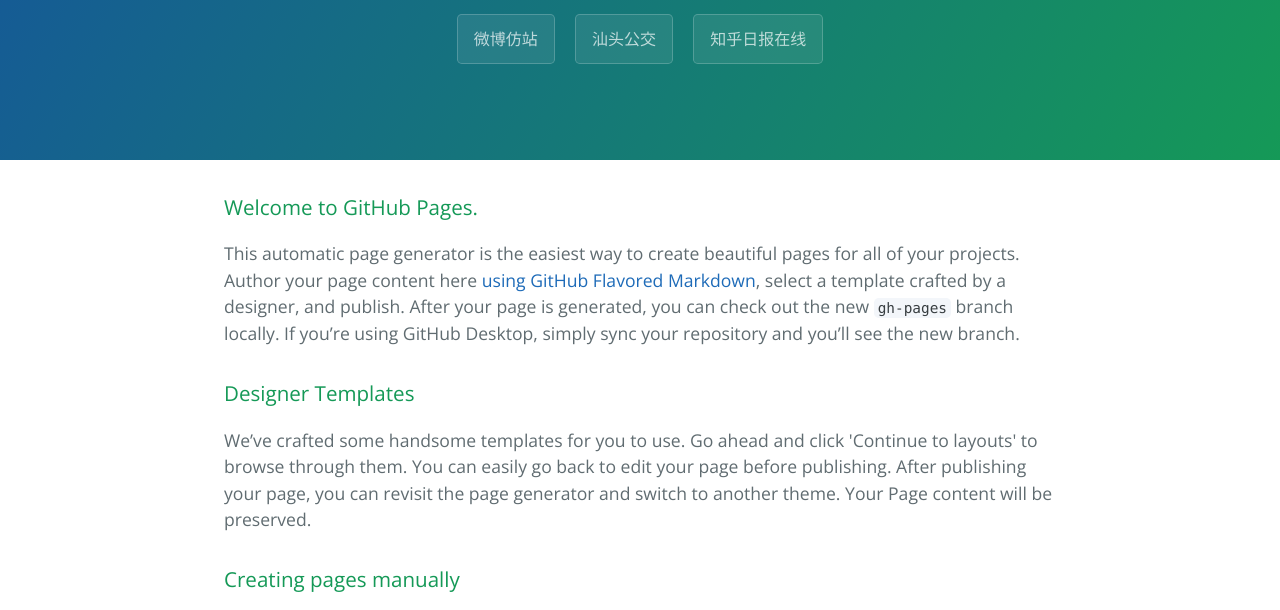
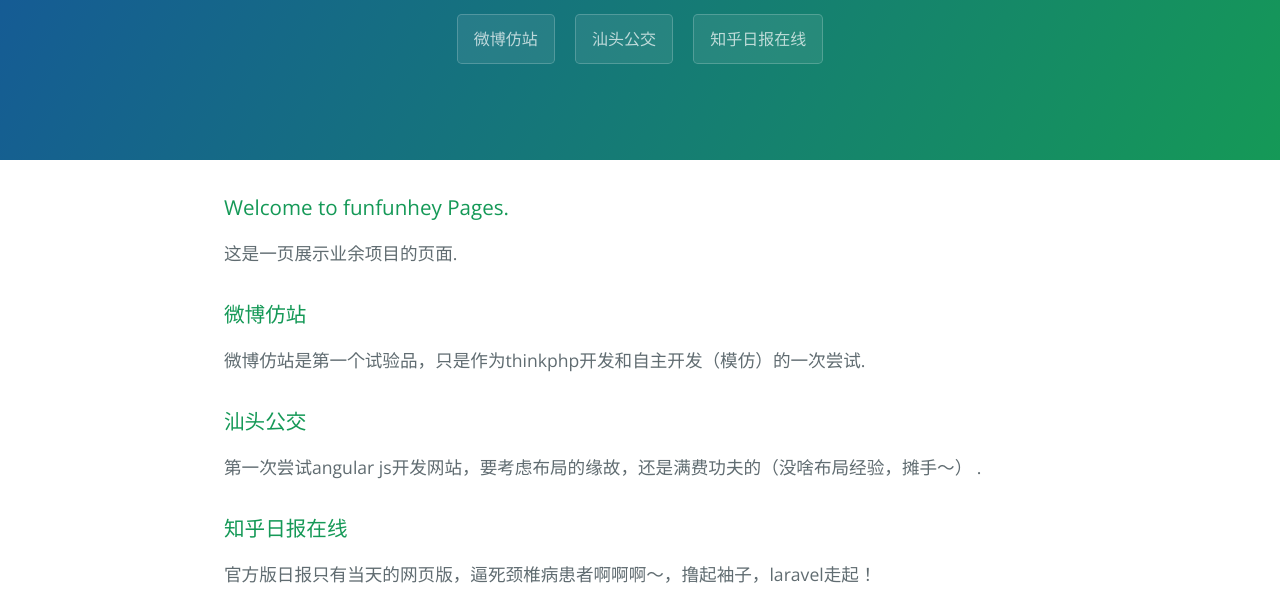
Before and after one commit to funfunhey/homes, a plain HTML site: page index.html in a window 1280 px wide. Shown: the part 176-786 px from the top of the page. Drawn offline with nearby package versions, Linux system fonts and the light colour scheme.

Commit message:
Update index.html

```diff
--- a/index.html
+++ b/index.html
@@ -20,29 +20,29 @@
 
     <section class="main-content">
       <h3>
-<a id="welcome-to-github-pages" class="anchor" href="#welcome-to-github-pages" aria-hidden="true"><span aria-hidden="true" class="octicon octicon-link"></span></a>Welcome to GitHub Pages.</h3>
+<a id="welcome-to-github-pages" class="anchor" href="#welcome-to-github-pages" aria-hidden="true"><span aria-hidden="true" class="octicon octicon-link"></span></a>Welcome to funfunhey Pages.</h3>
 
-<p>This automatic page generator is the easiest way to create beautiful pages for all of your projects. Author your page content here <a href="https://guides.github.com/features/mastering-markdown/">using GitHub Flavored Markdown</a>, select a template crafted by a designer, and publish. After your page is generated, you can check out the new <code>gh-pages</code> branch locally. If you’re using GitHub Desktop, simply sync your repository and you’ll see the new branch.</p>
+<p>这是一页展示业余项目的页面.</p>
 
 <h3>
-<a id="designer-templates" class="anchor" href="#designer-templates" aria-hidden="true"><span aria-hidden="true" class="octicon octicon-link"></span></a>Designer Templates</h3>
+<a id="designer-templates" class="anchor" href="#designer-templates" aria-hidden="true"><span aria-hidden="true" class="octicon octicon-link"></span></a>微博仿站</h3>
 
-<p>We’ve crafted some handsome templates for you to use. Go ahead and click 'Continue to layouts' to browse through them. You can easily go back to edit your page before publishing. After publishing your page, you can revisit the page generator and switch to another theme. Your Page content will be preserved.</p>
+<p>微博仿站是第一个试验品，只是作为thinkphp开发和自主开发（模仿）的一次尝试.</p>
 
 <h3>
-<a id="creating-pages-manually" class="anchor" href="#creating-pages-manually" aria-hidden="true"><span aria-hidden="true" class="octicon octicon-link"></span></a>Creating pages manually</h3>
+<a id="creating-pages-manually" class="anchor" href="#creating-pages-manually" aria-hidden="true"><span aria-hidden="true" class="octicon octicon-link"></span></a>汕头公交</h3>
 
-<p>If you prefer to not use the automatic generator, push a branch named <code>gh-pages</code> to your repository to create a page manually. In addition to supporting regular HTML content, GitHub Pages support Jekyll, a simple, blog aware static site generator. Jekyll makes it easy to create site-wide headers and footers without having to copy them across every page. It also offers intelligent blog support and other advanced templating features.</p>
+<p>第一次尝试angular js开发网站，要考虑布局的缘故，还是满费功夫的（没啥布局经验，摊手～） .</p>
 
 <h3>
-<a id="authors-and-contributors" class="anchor" href="#authors-and-contributors" aria-hidden="true"><span aria-hidden="true" class="octicon octicon-link"></span></a>Authors and Contributors</h3>
+<a id="authors-and-contributors" class="anchor" href="#authors-and-contributors" aria-hidden="true"><span aria-hidden="true" class="octicon octicon-link"></span></a>知乎日报在线</h3>
 
-<p>You can @mention a GitHub username to generate a link to their profile. The resulting <code>&lt;a&gt;</code> element will link to the contributor’s GitHub Profile. For example: In 2007, Chris Wanstrath (<a href="https://github.com/defunkt" class="user-mention">@defunkt</a>), PJ Hyett (<a href="https://github.com/pjhyett" class="user-mention">@pjhyett</a>), and Tom Preston-Werner (<a href="https://github.com/mojombo" class="user-mention">@mojombo</a>) founded GitHub.</p>
+<p>官方版日报只有当天的网页版，逼死颈椎病患者啊啊啊～，撸起袖子，laravel走起！</p>
 
 <h3>
 <a id="support-or-contact" class="anchor" href="#support-or-contact" aria-hidden="true"><span aria-hidden="true" class="octicon octicon-link"></span></a>Support or Contact</h3>
 
-<p>Having trouble with Pages? Check out our <a href="https://help.github.com/pages">documentation</a> or <a href="https://github.com/contact">contact support</a> and we’ll help you sort it out.</p>
+<p>没有技术支持</p>
 
       <footer class="site-footer">
         <span class="site-footer-owner"><a href="https://github.com/funfunhey/homes">Homes</a> is maintained by <a href="https://github.com/funfunhey">funfunhey</a>.</span>
```
